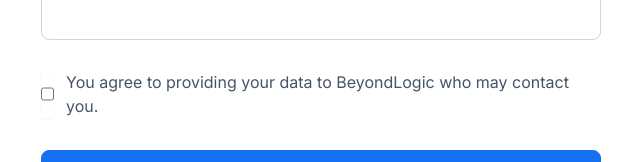
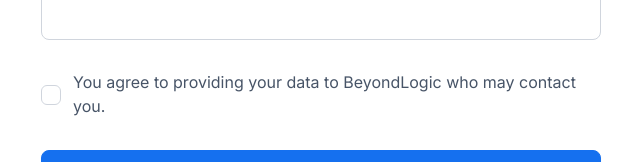
Before and after one commit to Beyond-Logic/HNG9-Task-2, a React (Create React App) app: page /contact in a window 1280 px wide. Shown: the part 638-800 px from the top of the page, without its empty margins (319-959 px from the left). Built offline with nearby package versions, Linux system fonts and the light colour scheme.

Commit message:
style: Contact Page Layout, CheckBox Updates

```diff
--- a/src/components/ContactForm.js
+++ b/src/components/ContactForm.js
@@ -1,10 +1,18 @@
 /** @format */
 
-import React from "react";
+import React, { useState } from "react";
 import InputField from "./InputField";
 import TextAreaField from "./TextAreaField";
+import InputCheckBoxOff from "../assets/InputCheckBox1.svg";
+import InputCheckBoxOn from "../assets/InputCheckBox2.svg";
 
 const ContactForm = () => {
+  const [toggleCheckBox, setToggleCheckBox] = useState(false);
+
+  const handleToggleCheckBox = () => {
+    setToggleCheckBox(!toggleCheckBox);
+  };
+
   const name = "BeyondLogic";
   return (
     <div className="md:mt-[156px] mt-[64px] xl:px-[360px] lg:px-[180px] md:px-[90px] px-[16px]">
@@ -17,7 +25,7 @@
             Hi there, contact me to ask me about anything you have in mind.
           </p>
         </div>
-        <div className="w-full">
+        <form className="w-full">
           <div className="flex md:flex-row flex-col md:space-x-[24px] md:space-y-0 space-y-[24px]">
             <InputField
               title="First name"
@@ -47,13 +55,15 @@
               id="message"
             />
           </div>
-          <div className="mt-[24px] flex space-x-[12px] cursor-pointer">
-            <input
-              type="checkbox"
-              width="24px"
-              height="24px"
-              className="rounded-[6px] border border-[#D0D5DD]"
-            />
+          <div
+            className="mt-[24px] flex space-x-[12px] cursor-pointer w-fit"
+            onClick={handleToggleCheckBox}
+          >
+            {toggleCheckBox ? (
+              <img src={InputCheckBoxOn} alt="Input CheckBox On" />
+            ) : (
+              <img src={InputCheckBoxOff} alt="Input CheckBox Off" />
+            )}
             <p className="text-[#475467] font-normal text-[16px] leading-[24px]">
               You agree to providing your data to {name} who may contact you.
             </p>
@@ -64,7 +74,7 @@
           >
             Send message
           </button>
-        </div>
+        </form>
       </div>
     </div>
   );
--- a/src/components/InputField.js
+++ b/src/components/InputField.js
@@ -12,7 +12,7 @@
         id={id}
         type={type}
         placeholder={placeholder}
-        className="w-full border border-[#D0D5DD] rounded-[8px] py-[10px] px-[14px] text-[16px] leading-[24px] text-[#667085] outline-[#84CAFF]"
+        className="w-full border border-[#D0D5DD] rounded-[8px] py-[10px] px-[14px] text-[16px] leading-[24px] text-[#101828] outline-[#84CAFF]"
       />
     </div>
   );
--- a/src/components/TextAreaField.js
+++ b/src/components/TextAreaField.js
@@ -12,7 +12,7 @@
         id={id}
         type={type}
         placeholder={placeholder}
-        className="w-full border border-[#D0D5DD] rounded-[8px] py-[12px] px-[14px] outline-[#84CAFF]"
+        className="w-full border border-[#D0D5DD] rounded-[8px] py-[12px] px-[14px] outline-[#84CAFF] text-[#101828]"
         style={{ height: "132px", resize: "none" }}
       />
     </div>
```
Also changed, not shown: src/assets/InputCheckBox1.svg (added), src/assets/InputCheckBox2.svg (added).
